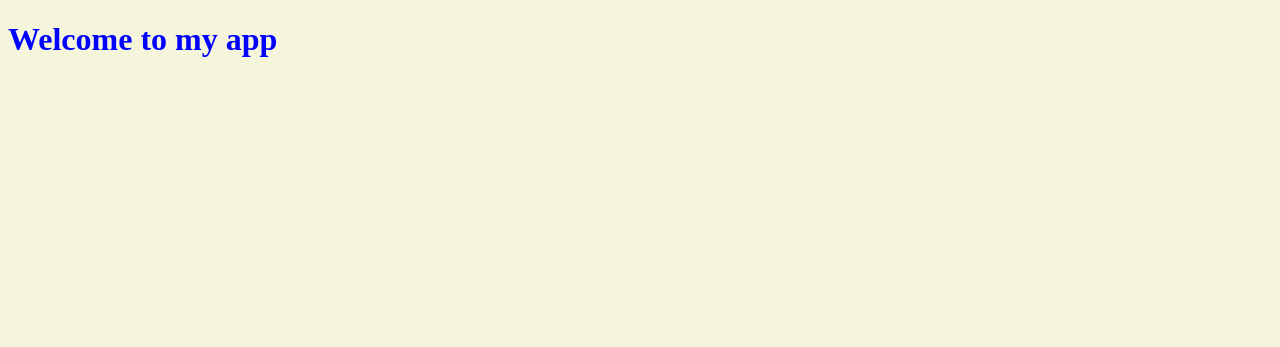
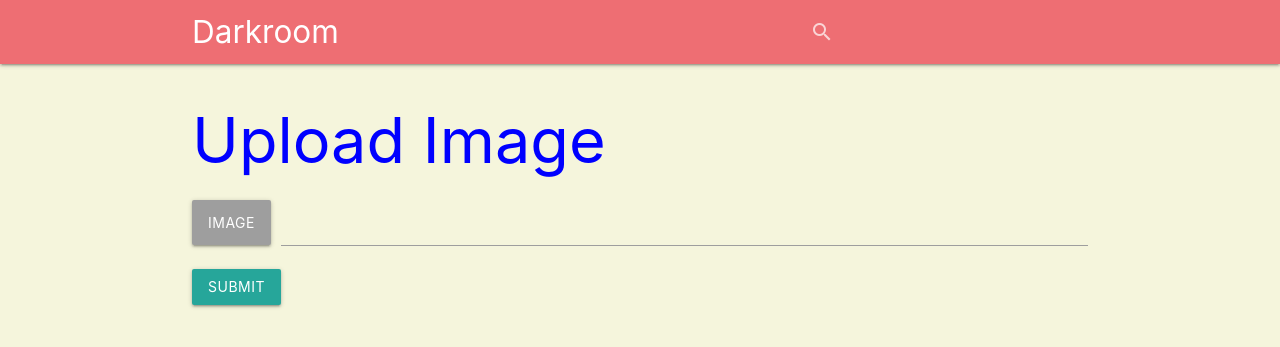
Before and after one commit to Akarad/gallery_app, a Node server app: template views/index.ejs in a window 1280 px wide. Shown: the top 347 px of the page. Run offline with Node 20, Linux system fonts and the light colour scheme; the template is opened without the code that fills it, so the values that code supplies are empty.

Commit message:
add elements to ejs and created upload file

```diff
--- a/app.js
+++ b/app.js
@@ -11,6 +11,10 @@ app.set('view engine', 'ejs');
 // Set a static folder
 app.use(express.static('public'));
 
+app.get('/', (req,res)=>{
+   res.render('index');
+})
+
 // Define the port number
 const PORT = 5000;
 
--- a/package.json
+++ b/package.json
@@ -19,6 +19,7 @@
   "homepage": "https://github.com/Akarad/gallery_app#readme",
   "dependencies": {
     "ejs": "^3.1.3",
-    "express": "^4.17.1"
+    "express": "^4.17.1",
+    "multer": "^1.4.2"
   }
 }
--- a/views/index.ejs
+++ b/views/index.ejs
@@ -3,10 +3,48 @@
 <head>
    <meta charset="UTF-8">
    <meta name="viewport" content="width=device-width, initial-scale=1.0">
+   <link rel="stylesheet" href="https://cdnjs.cloudflare.com/ajax/libs/materialize/1.0.0/css/materialize.min.css">
+   <link href="https://fonts.googleapis.com/icon?family=Material+Icons" rel="stylesheet">
+   <link rel="stylesheet" href="css/styles.css">
    <title>Darkroom</title>
-   <link href="css/styles.css" rel="stylesheet" type="text/css">
 </head>
 <body>
-   <h1>Welcome to my app</h1>
+   <!-- Navbar -->
+   <div class="navbar-fixed">
+       <nav class="turquoise" >
+         <div class="nav-wrapper  container">
+           <a href="/" class="brand-logo ">Darkroom</a>
+           <form class="right">
+             <div class="input-field ">
+               <input id="search" class="left"  type="search" required>
+               <label class="label-icon" for="search"><i class="material-icons right">search</i></label>
+               <i class="material-icons">close</i>
+             </div>
+           </form>
+         </div>
+       </nav>
+   </div>
+   <!-- Navbar end -->
+
+   <div class="container">
+       <h1>Upload Image</h1>
+       <!-- upload form -->
+       <form action="/upload" method = "POST" enctype="multipart/form-data">
+           <div class="file-field input-field">
+             <div class="btn grey">
+               <span>Image</span>
+               <input name = "image" type="file">
+             </div>
+             <div class="file-path-wrapper">
+               <input class="file-path validate" type="text">
+             </div>
+           </div>
+           <button type="submit" class="btn">Submit</button>
+       </form>
+       <!-- Upload form end  -->
+   </div>
+
+   <script src="https://code.jquery.com/jquery-3.5.1.min.js" integrity="sha256-9/aliU8dGd2tb6OSsuzixeV4y/faTqgFtohetphbbj0=" crossorigin="anonymous"></script>
+   <script src="https://cdnjs.cloudflare.com/ajax/libs/materialize/1.0.0/js/materialize.min.js"></script>
 </body>
 </html>
```
Also changed, not shown: upload.js (added), 1 other file.
